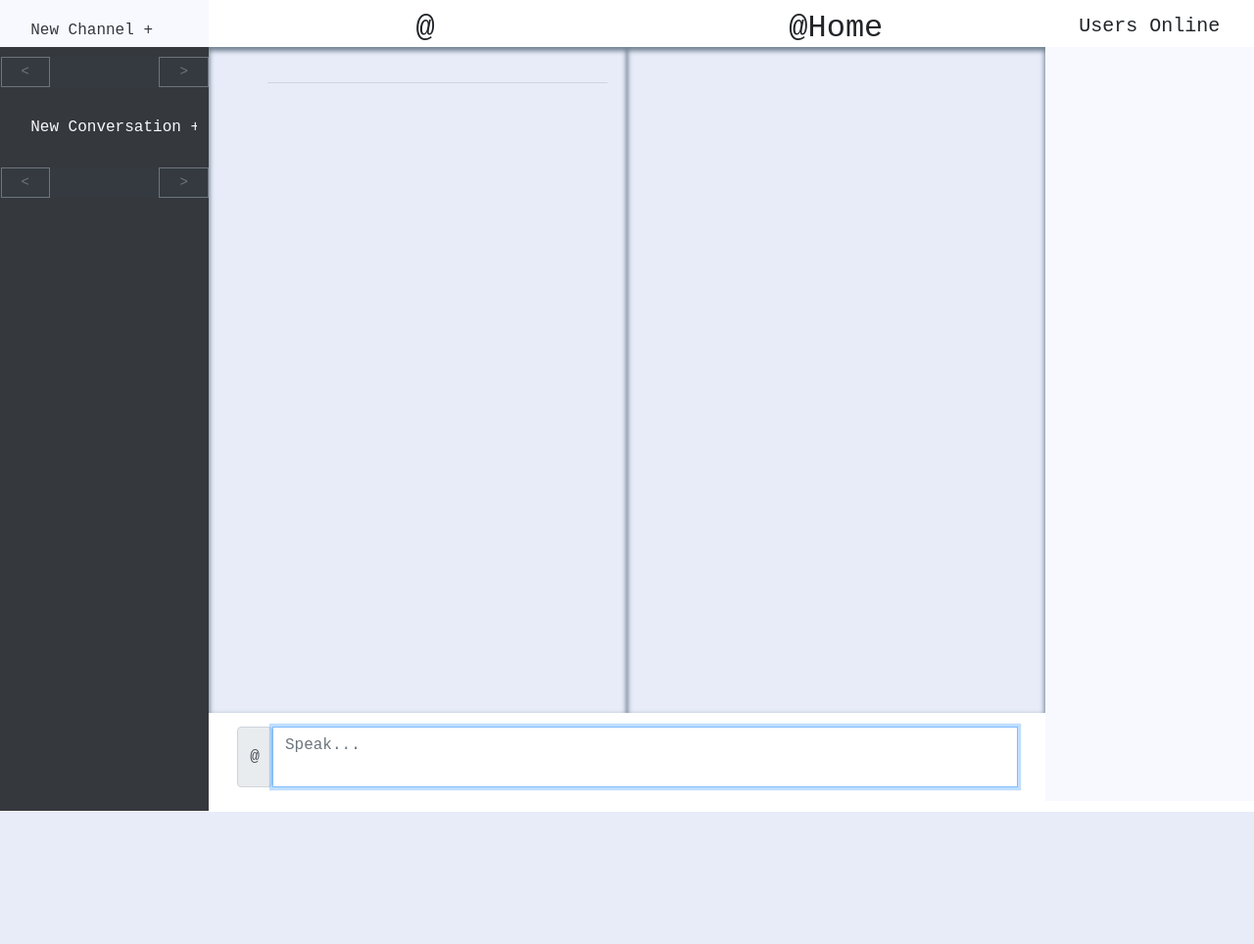
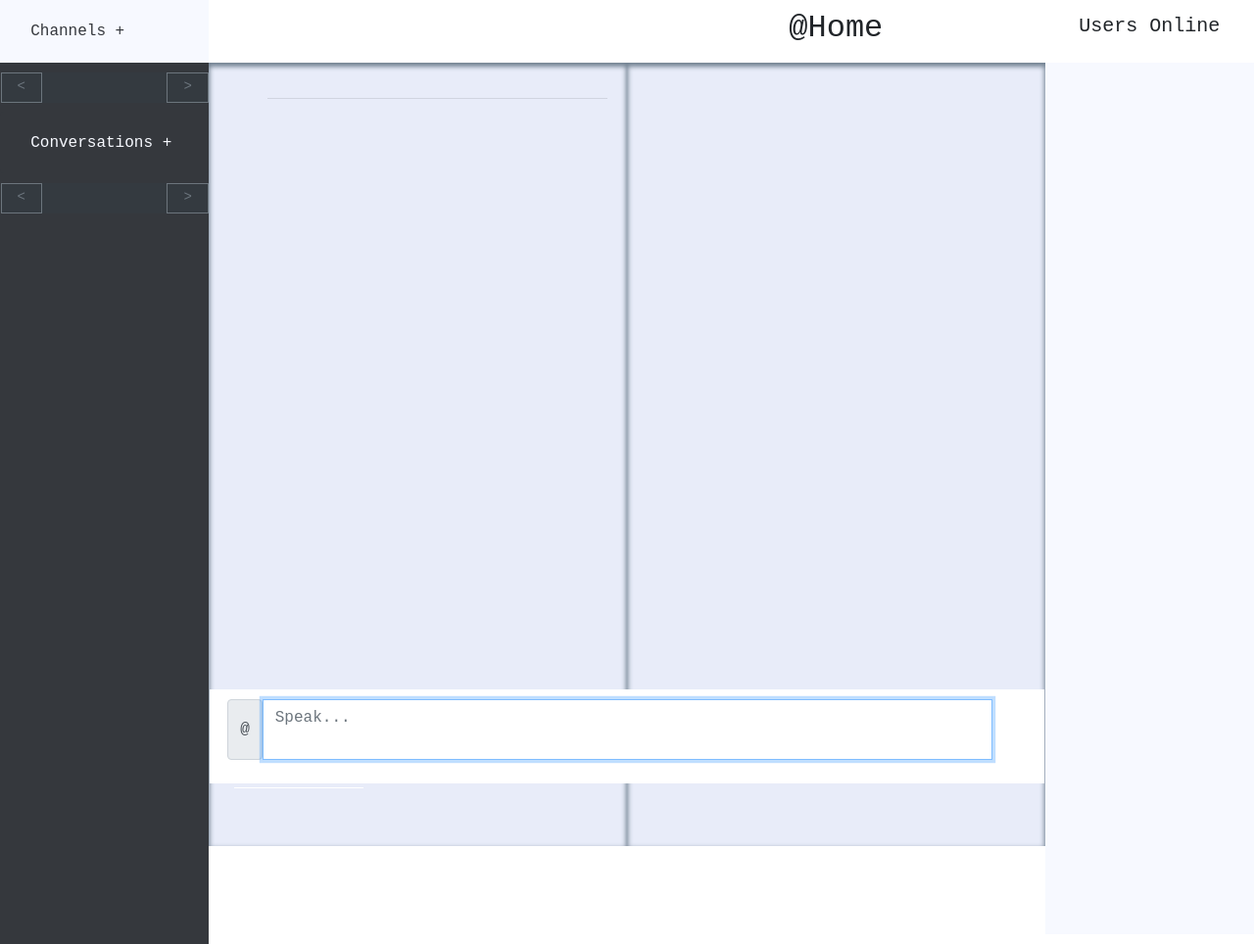
Before and after one commit to Matt-Farncomb/blah-blah-chat-app, a Flask app: template templates/new_channel_template.html in a window 1280 px wide. Shown: the whole page at 98% size. Before the commit the page ends 829 px from the top, so only its background shows below. Run offline with Flask 2, Linux system fonts and the light colour scheme; the template is opened without the code that fills it, so the values that code supplies are empty; parts of the project's set-up code (start-up, migrations or seed data) failed here and were passed over; some libraries are stand-ins or nearby versions.

Commit message:
Improved responsive design - still more needed

```diff
--- a/static/channel.js
+++ b/static/channel.js
@@ -13,7 +13,7 @@ document.addEventListener('DOMContentLoaded', () => {
     const privChanNavBtns = document.querySelectorAll(`.priv-bar > .chan-nav-btn`);
 
     // max amount of nav buttons for channel page switching
-    const maxNavBtns = 4
+    const maxNavBtns = 3
     // used to find buttons on either side of nav
     const navShifter = maxNavBtns-1
 
@@ -42,7 +42,7 @@ document.addEventListener('DOMContentLoaded', () => {
 
     let usr_name = "unnamed"
 
-    const columns = document.querySelectorAll('.col-4');
+    const columns = document.querySelectorAll('.chat-windows');
     let focused = false;
     let focus = `msg-room-${curChan}`;
 
@@ -189,6 +189,7 @@ document.addEventListener('DOMContentLoaded', () => {
                let chan_target = document.querySelector('#chan-span');
                // change the text next that shows what channel user is posting to
                chan_target.textContent = focus.slice(9)
+               console.log("clicked")
             });
         });
 
--- a/static/styles/channel_styles.css
+++ b/static/styles/channel_styles.css
@@ -34,7 +34,8 @@
 
 /*--- Row 1 ---*/
             #row-1 {
-                  height: 6vh;
+                  /* height: 6vh;  */
+                  height: 4em;
             }
 
                   h2 {
@@ -79,12 +80,22 @@
 
       /* Right */
 
+            #tempId {
+                  background-color: red;
+            }
+
 /*--- Row 2 ---*/
             #row-2 {
-                  height: 85vh;
+                  /* height: 85vh;  */
+                  height: 100vh;
             }
 
       /* Left */
+
+                  .chan-nav-btn, .nav-arrow {
+                        width: 20%;
+                  }
+
                 #chan-selection {
                         background-color:#35383D;
                         margin-bottom: -100px;
@@ -167,7 +178,11 @@
                       color:#030B30;
                       box-shadow:inset 0px 3px 5px 1px slategrey;
                       overflow-y: scroll;
+
+
                   }
+
+
 
                   #msg-room {
                         list-style: none;
@@ -195,6 +210,8 @@
                         color:slategrey;
                         border-top: none;
                         margin-bottom: -90px;
+
+                        /* display: none; */
                   }
 
                   #online-title{
@@ -214,12 +231,21 @@
                   }
 
                   .chan-nav-text {
-                        padding: 12px;
+                        padding: 30%;
+                  }
+
+                  #online-div {
+                       /*  display: none; */
                   }
 
 /*--- Row 3 ---*/
             #row-3 {
-                  height: 9vh;
+                  /* height: 9vh;  */
+                  height: 6em;
+                  background-color: white;
+                  margin-left: 0vw;
+                  padding-left: 2%;
+                  padding-right: 3%;
             }
                   #bottom-left {
                         background-color: white;
@@ -227,9 +253,103 @@
                   }
 
                    #msg-div {
-                        padding: 14px;
+                        padding: 0px;
+                        padding-top: 10px;
+                        padding-right: 14px;
+                        /* background-color: red; */
+                        /* border:solid white 30px 0 0 0; */
+                        /* margin-left: -11vw; */
+
                   }
 
                   #msg {
                         resize: none;
                   }
+
+
+
+
+/* Responsive */
+
+
+
+#chan-name-div, #chan-selection, #bottom-left {
+            display: none;
+      }
+
+ #online-div,  #online {
+            display: none;
+      }
+
+#home-title-div-mob {
+            height: 3em;
+      }
+
+#home-title-div-big {
+            display: none;
+      }
+
+@media (max-width: 768px) {
+
+      #msg-window, #msg-window-home {
+            height: 45em;
+      }
+}
+
+@media (min-width:768px ) {
+      #home-title-div-mob {
+            display: none;
+            height: 3em;
+      }
+
+      #home-title-div-big {
+            display: block;
+      }
+
+}
+
+
+
+@media (min-width:992px ) {
+
+      #online-div,  #online {
+            display: block;
+      }
+
+      #row-3 {
+            margin-right: 16.7vw;
+      }
+
+      #msg {
+            margin-right: 0vw;
+      }
+
+      #msg-div {
+            width: 75vw;
+      }
+
+}
+
+@media (min-width:1200px ) {
+      /*Hides div to be revealed by button click */
+      #chan-name-div, #chan-selection, #bottom-left {
+            display: block;
+      }
+
+      #row-3 {
+           /*  background-color: red; */
+            margin-left: 16.7vw;
+            margin-right: 16.7vw;
+      }
+
+      #msg {
+            /* margin-left: -17.5vw;
+            margin-right:-11.7vw; */
+            margin-right: 0vw;
+      }
+
+      #msg-div {
+            margin-left: -12vw;
+            width: 62vw;
+      }
+}
--- a/templates/macros.html
+++ b/templates/macros.html
@@ -26,7 +26,7 @@
 	<nav class="navbar navbar-dark bg-dark chan-nav {{arg}}-bar">
 		<button class="btn btn-sm btn-outline-secondary nav-arrow" type="button" id="{{arg}}-left"><span class="chan-nav-text"> < </span></button>
 	{% for e in range(1, x+1) %}
-		{% if e > 4 %}
+		{% if e > 3 %}
 			<button id="nav-{{arg}}-{{e}}" class="btn btn-sm btn-outline-secondary chan-nav-btn invisible" type="button">
 				<span class="chan-nav-text"> {{e}} </span>
 			</button>
--- a/templates/new_channel_template.html
+++ b/templates/new_channel_template.html
@@ -2,6 +2,7 @@
 <html>
     <head>
         <title>My Web Page!</title>
+        <meta name="viewport" content="width=device-width, initial-scale=1.0">
         <link rel="stylesheet" href="https://maxcdn.bootstrapcdn.com/bootstrap/4.0.0/css/bootstrap.min.css" integrity="sha384-Gn5384xqQ1aoWXA+058RXPxPg6fy4IWvTNh0E263XmFcJlSAwiGgFAW/dAiS6JXm" crossorigin="anonymous">
 		<link rel= "stylesheet" type= "text/css" href= "{{ url_for('static',filename='styles/channel_styles.css') }}">
 		<script src="{{ url_for('static', filename='channel.js') }}"></script>
@@ -16,16 +17,17 @@
         	<!--Top Row -->
 
 			<div class="row" id="row-1">
-            	<div class="col-2" id="chan-name-div">
-            		<input class="form-control border-0 chan-form chan-name new-chan-name" id='chan-name' type='text' placeholder="  New Channel +" onfocus="this.placeholder='  Type new name...'" onblur="this.placeholder = '  New Channel +'"></input>
+            	<div class="col-xl-2 col-lg-2 col-md-2 col-sm-6" id="chan-name-div">
+            		<input class="form-control border-0 chan-form chan-name new-chan-name" id='chan-name' type='text' placeholder="  Channels +" onfocus="this.placeholder='  Type new name...'" onblur="this.placeholder = '  Channels +'"></input>
             	</div>
-            	<div class="col-4">
-            		<h2 id="chan-title">@{{current.chan_name}}</h2>
+            	<!-- -->
+            	<div class="col-xl-4 col-lg-5 col-md-6 col-sm-12">
+            		<h2 id="chan-title">{{current.chan_name}}</h2>
             	</div>
-            	<div class="col-4">
+            	<div class="col-xl-4 col-lg-5 col-md-6 col-sm-12" id="home-title-div-big">
             		<h2>@Home</h2>
             	</div>
-            	<div class="col-2" id="online-div">
+            	<div class="col-xl-2 col-lg-2 col-md-2 col-sm-6" id="online-div">
             		<h5 id="online-title">Users Online</h5>
             	</div>
             </div>
@@ -33,7 +35,7 @@
             <!--2nd Row (Chat Window and Channels) -->
 
             <div class="row" id="row-2">
-                <div class="col" id="chan-selection">
+                <div class="col-xl col-lg-2 col-md-2 col-sm-6" id="chan-selection">
 
          			{{ channel_list(channels, false, 'chan') }}
 
@@ -44,7 +46,7 @@
 					<br>
 
 					<div id="new-convo-div">
-						<input class="form-control border-0 chan-name" id='new_convo' type='text' placeholder="  New Conversation +" onfocus="this.placeholder='  Type new name...'" onblur="this.placeholder = '  New Conversation +'"></input>
+						<input class="form-control border-0 chan-name" id='new_convo' type='text' placeholder="  Conversations +" onfocus="this.placeholder='  Type new name...'" onblur="this.placeholder = '  Conversations +'"></input>
 					</div>
 					<!-- {{ channel_list(channels, true, 'priv') }} -->
 					{{ private_macro(my_private_channels, 'priv') }}
@@ -56,7 +58,7 @@
 					<br>
 
                 </div>
-                <div class="col-4" id="msg-window"><ul id="msg-room-{{current.chan_name}}">
+                <div class="col-xl-4 col-lg-5 col-md-6 col-sm-12 chat-windows" id="msg-window"><ul id="msg-room-{{current.chan_name}}">
 				{% if current.private %}
 				<form>
 				  <div class="row">
@@ -72,15 +74,17 @@
 					    {% endfor %}
 					</ul>
 				</div>
-
-				<div class="col-4" id="msg-window-home"><ul id="msg-room-home">
+				<div class="col-xl-4 col-lg-5 col-md-6 col-sm-12" id="home-title-div-mob">
+            		<h2>@Home</h2>
+            	</div>
+				<div class="col-xl-4 col-lg-5 col-md-6 col-sm-12 chat-windows" id="msg-window-home"><ul id="msg-room-home">
 					    {% for message in home_chan %}
 					        <li class="msgs"><span id="{{message.id}}"><span class="names">{{message.name}}:</span> {{message.message}}</span></li>
 					    {% endfor %}
 					</ul>
 				</div>
 
-				 <div class="col" id="online">
+				 <div class="col-xl col-lg-2 col-md-2" id="online">
                     {% for k,v in channels.items() %}
                     	{% for e in v.current_users %}
                     		<li class="online-names">@{{e}}:<span class="user-channel" id="cur-chan-{{e}}">{{k}}</span></a></li>
@@ -95,9 +99,9 @@
             </div>
 
 			<!--3rd Row -->
-			<div class="row" id="row-3">
-				<div class="col-2" id="bottom-left"></div>
-		        <div class="col-8">
+			<div class="row fixed-bottom" id="row-3">
+				<div class="col-xl-2 col-lg-2 col-md-2" id="bottom-left"></div>
+		        <div class="col-xl-8 col-lg-10 col-md-12 col-sm-12">
 		            <div class="input-group input-group-default" id="msg-div">
 		            	<span class="input-group-text" id="inputGroup-sizing-default">{{name}} @<span id="chan-span">{{current.chan_name}}</span></span>
 					  <textarea type="text" id="msg" class="form-control" placeholder="Speak..." autofocus></textarea>
```
